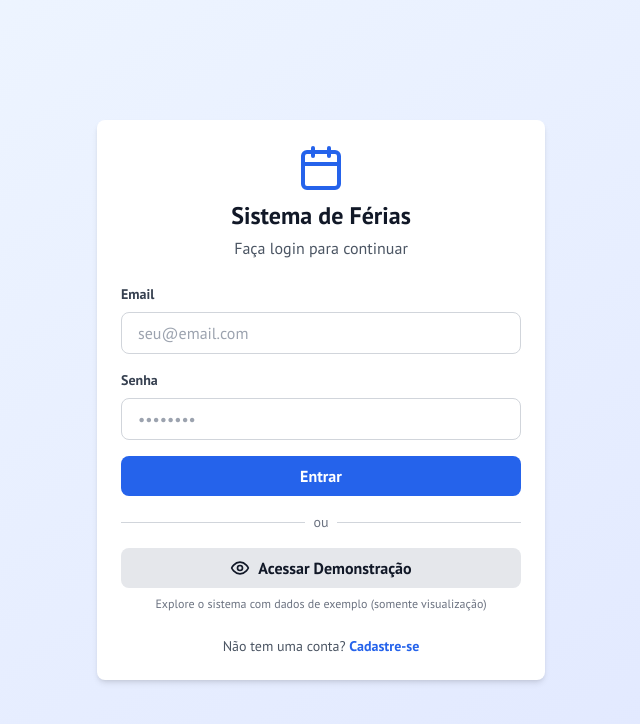
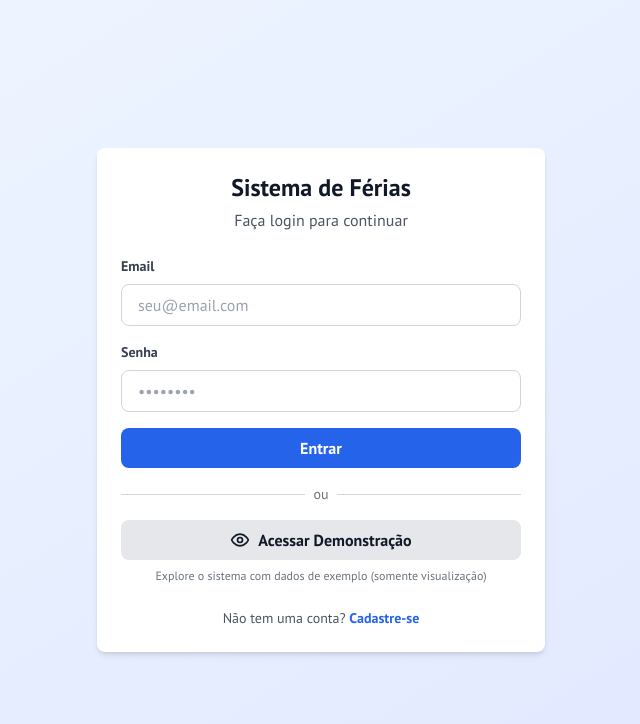
Before and after one commit to unchain0/sistema-ferias, a Next.js app: page /login in a window 1280 px wide. Shown: the top 724 px of the page, without its empty margins (319-959 px from the left). Built offline with nearby package versions, Linux system fonts and the light colour scheme.

Commit message:
refactor: extract LoginForm component and optimize page loading with dynamic imports

```diff
--- a/app/login/page.tsx
+++ b/app/login/page.tsx
@@ -1,157 +1,30 @@
-'use client';
+export const dynamic = 'force-static';
+import NextDynamic from 'next/dynamic';
+import { Card } from '@/components/Card';
+import { Suspense } from 'react';
 
-import { useState } from 'react';
-import { signIn } from 'next-auth/react';
-import { useRouter } from 'next/navigation';
-import Link from 'next/link';
-import { Input } from '@/components/Input';
-import { Button } from '@/components/Button';
-import { Card } from '@/components/Card';
-import { Calendar, Eye } from 'lucide-react';
-import toast from 'react-hot-toast';
+const LoginForm = NextDynamic(() => import('@/components/LoginForm').then(m => m.LoginForm));
 
 export default function LoginPage() {
-  const router = useRouter();
-  const [email, setEmail] = useState('');
-  const [password, setPassword] = useState('');
-  const [loading, setLoading] = useState(false);
-  const [demoLoading, setDemoLoading] = useState(false);
-
-  const handleSubmit = async (e: React.FormEvent) => {
-    e.preventDefault();
-    setLoading(true);
-
-    try {
-      const result = await signIn('credentials', {
-        email,
-        password,
-        redirect: false,
-      });
-
-      if (result?.error) {
-        toast.error('❌ Email ou senha incorretos');
-      } else {
-        toast.success('✅ Login realizado com sucesso!');
-        router.push('/dashboard');
-        router.refresh();
-      }
-    } catch (err) {
-      toast.error('❌ Erro ao fazer login');
-    } finally {
-      setLoading(false);
-    }
-  };
-
-  const handleDemoLogin = async () => {
-    setDemoLoading(true);
-
-    try {
-      // Initialize demo data
-      await fetch('/api/auth/init-demo', {
-        method: 'POST',
-      });
-
-      // Login with demo credentials
-      const result = await signIn('credentials', {
-        email: 'demo@sistema-ferias.com',
-        password: 'demo123',
-        redirect: false,
-      });
-
-      if (result?.error) {
-        toast.error('❌ Erro ao acessar demonstração');
-      } else {
-        toast.success('✅ Acesso demo liberado!');
-        router.push('/dashboard');
-        router.refresh();
-      }
-    } catch (err) {
-      toast.error('❌ Erro ao acessar demonstração');
-    } finally {
-      setDemoLoading(false);
-    }
-  };
-
   return (
     <div className="min-h-screen flex items-center justify-center bg-gradient-to-br from-blue-50 to-indigo-100 dark:from-gray-900 dark:to-gray-800 p-4">
       <Card className="w-full max-w-md">
         <div className="flex flex-col items-center mb-6">
-          <Calendar className="w-12 h-12 text-blue-600 mb-2" />
-          <h1 className="text-2xl font-bold text-gray-900 dark:text-white">
-            Sistema de Férias
-          </h1>
-          <p className="text-gray-600 dark:text-gray-400 mt-1">
-            Faça login para continuar
-          </p>
+          <h1 className="text-2xl font-bold text-gray-900 dark:text-white">Sistema de Férias</h1>
+          <p className="text-gray-600 dark:text-gray-400 mt-1">Faça login para continuar</p>
         </div>
-
-        <form onSubmit={handleSubmit} className="space-y-4">
-          <Input
-            label="Email"
-            type="email"
-            value={email}
-            onChange={(e) => setEmail(e.target.value)}
-            placeholder="seu@email.com"
-            required
-          />
-
-          <Input
-            label="Senha"
-            type="password"
-            value={password}
-            onChange={(e) => setPassword(e.target.value)}
-            placeholder="••••••••"
-            required
-          />
-
-          <Button
-            type="submit"
-            className="w-full"
-            disabled={loading || demoLoading}
-          >
-            {loading ? 'Entrando...' : 'Entrar'}
-          </Button>
-        </form>
-
-        <div className="mt-4">
-          <div className="relative">
-            <div className="absolute inset-0 flex items-center">
-              <div className="w-full border-t border-gray-300 dark:border-gray-700"></div>
+        <Suspense
+          fallback={
+            <div className="animate-pulse space-y-4">
+              <div className="h-6 bg-gray-200 dark:bg-gray-700 rounded w-1/2 mx-auto" />
+              <div className="h-10 bg-gray-200 dark:bg-gray-700 rounded" />
+              <div className="h-10 bg-gray-200 dark:bg-gray-700 rounded" />
+              <div className="h-10 bg-gray-200 dark:bg-gray-700 rounded" />
             </div>
-            <div className="relative flex justify-center text-sm">
-              <span className="px-2 bg-white dark:bg-gray-800 text-gray-500 dark:text-gray-400">
-                ou
-              </span>
-            </div>
-          </div>
-
-          <Button
-            type="button"
-            variant="secondary"
-            className="w-full mt-4 flex items-center justify-center"
-            onClick={handleDemoLogin}
-            disabled={loading || demoLoading}
-          >
-            <Eye className="w-5 h-5 mr-2" />
-            {demoLoading ? 'Carregando demonstração...' : 'Acessar Demonstração'}
-          </Button>
-
-          <p className="text-xs text-center text-gray-500 dark:text-gray-400 mt-2">
-            Explore o sistema com dados de exemplo (somente visualização)
-          </p>
-        </div>
-
-        <div className="mt-6 text-center">
-          <p className="text-sm text-gray-600 dark:text-gray-400">
-            Não tem uma conta?{' '}
-            <Link
-              href="/register"
-              className="text-blue-600 dark:text-blue-400 hover:underline font-semibold"
-            >
-              Cadastre-se
-            </Link>
-          </p>
-        </div>
+          }
+        >
+          <LoginForm />
+        </Suspense>
       </Card>
     </div>
   );
--- /dev/null
+++ b/components/LoginForm.tsx
@@ -0,0 +1,133 @@
+'use client';
+
+import { useState } from 'react';
+import { signIn } from 'next-auth/react';
+import { useRouter } from 'next/navigation';
+import Link from 'next/link';
+import { Input } from '@/components/Input';
+import { Button } from '@/components/Button';
+import { Eye } from 'lucide-react';
+import toast from 'react-hot-toast';
+
+export function LoginForm() {
+  const router = useRouter();
+  const [email, setEmail] = useState('');
+  const [password, setPassword] = useState('');
+  const [loading, setLoading] = useState(false);
+  const [demoLoading, setDemoLoading] = useState(false);
+
+  const handleSubmit = async (e: React.FormEvent) => {
+    e.preventDefault();
+    setLoading(true);
+
+    try {
+      const result = await signIn('credentials', {
+        email,
+        password,
+        redirect: false,
+      });
+
+      if (result?.error) {
+        toast.error('❌ Email ou senha incorretos');
+      } else {
+        toast.success('✅ Login realizado com sucesso!');
+        router.push('/dashboard');
+        router.refresh();
+      }
+    } catch {
+      toast.error('❌ Erro ao fazer login');
+    } finally {
+      setLoading(false);
+    }
+  };
+
+  const handleDemoLogin = async () => {
+    setDemoLoading(true);
+
+    try {
+      await fetch('/api/auth/init-demo', { method: 'POST' });
+      const result = await signIn('credentials', {
+        email: 'demo@sistema-ferias.com',
+        password: 'demo123',
+        redirect: false,
+      });
+
+      if (result?.error) {
+        toast.error('❌ Erro ao acessar demonstração');
+      } else {
+        toast.success('✅ Acesso demo liberado!');
+        router.push('/dashboard');
+        router.refresh();
+      }
+    } catch {
+      toast.error('❌ Erro ao acessar demonstração');
+    } finally {
+      setDemoLoading(false);
+    }
+  };
+
+  return (
+    <>
+      <form onSubmit={handleSubmit} className="space-y-4">
+        <Input
+          label="Email"
+          type="email"
+          value={email}
+          onChange={(e) => setEmail(e.target.value)}
+          placeholder="seu@email.com"
+          required
+        />
+
+        <Input
+          label="Senha"
+          type="password"
+          value={password}
+          onChange={(e) => setPassword(e.target.value)}
+          placeholder="••••••••"
+          required
+        />
+
+        <Button type="submit" className="w-full" disabled={loading || demoLoading}>
+          {loading ? 'Entrando...' : 'Entrar'}
+        </Button>
+      </form>
+
+      <div className="mt-4">
+        <div className="relative">
+          <div className="absolute inset-0 flex items-center">
+            <div className="w-full border-t border-gray-300 dark:border-gray-700"></div>
+          </div>
+          <div className="relative flex justify-center text-sm">
+            <span className="px-2 bg-white dark:bg-gray-800 text-gray-500 dark:text-gray-400">
+              ou
+            </span>
+          </div>
+        </div>
+
+        <Button
+          type="button"
+          variant="secondary"
+          className="w-full mt-4 flex items-center justify-center"
+          onClick={handleDemoLogin}
+          disabled={loading || demoLoading}
+        >
+          <Eye className="w-5 h-5 mr-2" />
+          {demoLoading ? 'Carregando demonstração...' : 'Acessar Demonstração'}
+        </Button>
+
+        <p className="text-xs text-center text-gray-500 dark:text-gray-400 mt-2">
+          Explore o sistema com dados de exemplo (somente visualização)
+        </p>
+      </div>
+
+      <div className="mt-6 text-center">
+        <p className="text-sm text-gray-600 dark:text-gray-400">
+          Não tem uma conta?{' '}
+          <Link prefetch={false} href="/register" className="text-blue-600 dark:text-blue-400 hover:underline font-semibold">
+            Cadastre-se
+          </Link>
+        </p>
+      </div>
+    </>
+  );
+}
--- a/components/Providers.tsx
+++ b/components/Providers.tsx
@@ -2,34 +2,44 @@
 
 import { SessionProvider } from 'next-auth/react';
 import { ReactNode } from 'react';
-import { Toaster } from 'react-hot-toast';
+import dynamic from 'next/dynamic';
+import { usePathname } from 'next/navigation';
+
+const ToasterDynamic = dynamic(() => import('react-hot-toast').then(m => m.Toaster), {
+  ssr: false,
+});
 
 export function Providers({ children }: { children: ReactNode }) {
+  const pathname = usePathname();
+  const isLogin = pathname === '/login';
+
+  if (isLogin) {
+    return (
+      <>
+        {children}
+        <ToasterDynamic
+          position="bottom-right"
+          toastOptions={{
+            duration: 4000,
+            style: { background: '#363636', color: '#fff' },
+            success: { duration: 3000, iconTheme: { primary: '#10b981', secondary: '#fff' } },
+            error: { duration: 4000, iconTheme: { primary: '#ef4444', secondary: '#fff' } },
+          }}
+        />
+      </>
+    );
+  }
+
   return (
     <SessionProvider>
       {children}
-      <Toaster
+      <ToasterDynamic
         position="bottom-right"
         toastOptions={{
           duration: 4000,
-          style: {
-            background: '#363636',
-            color: '#fff',
-          },
-          success: {
-            duration: 3000,
-            iconTheme: {
-              primary: '#10b981',
-              secondary: '#fff',
-            },
-          },
-          error: {
-            duration: 4000,
-            iconTheme: {
-              primary: '#ef4444',
-              secondary: '#fff',
-            },
-          },
+          style: { background: '#363636', color: '#fff' },
+          success: { duration: 3000, iconTheme: { primary: '#10b981', secondary: '#fff' } },
+          error: { duration: 4000, iconTheme: { primary: '#ef4444', secondary: '#fff' } },
         }}
       />
     </SessionProvider>
```
